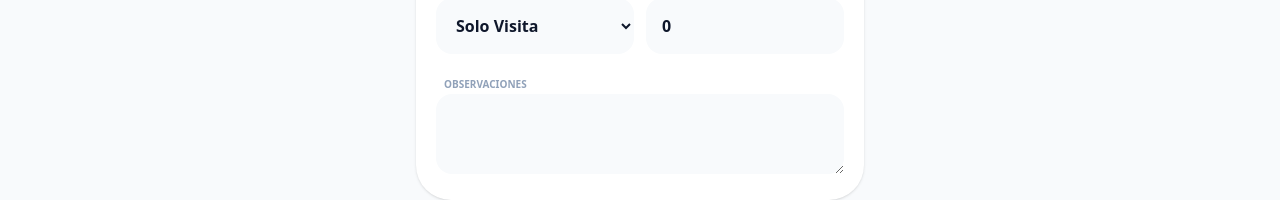
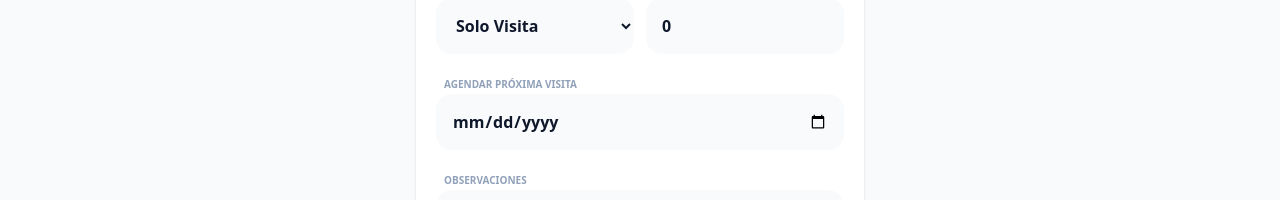
Before and after one commit to escalacontrolORJ/proaceites-app, a Next.js app: page /admin/asistencia in a window 1280 px wide. Shown: the part 301-501 px from the top of the page. Built offline with nearby package versions, Linux system fonts and the light colour scheme; no server answers; the database is empty.

Commit message:
FR30 visitas

```diff
--- a/app/admin/asistencia/page.tsx
+++ b/app/admin/asistencia/page.tsx
@@ -114,11 +114,10 @@ export default function RegistrarVisita() {
 
       alert("✅ Visita registrada con éxito")
 
-      // RESETEAR FORMULARIO PARA NUEVA VISITA
+      // RESETEAR TODO EL FORMULARIO
       setFotoTomada(false)
       setForm({ cliente_id: '', motivo: 'Visita', valor: 0, proxima_visita: '', observaciones: '' })
       setStatus('Listo para nuevo registro')
-      // Nos mantenemos en la misma página (No redirigimos al dashboard)
 
     } catch (err: any) {
       alert("Error: " + (err.message || "No se pudo guardar"))
@@ -131,7 +130,7 @@ export default function RegistrarVisita() {
     <div className="min-h-screen bg-slate-50 p-4 pb-24 text-slate-900 font-sans">
       <div className="max-w-lg mx-auto space-y-6">
         <header className="flex justify-between items-center">
-          <h1 className="text-2xl font-black italic uppercase tracking-tighter text-slate-900">Registro de Visita</h1>
+          <h1 className="text-2xl font-black italic uppercase tracking-tighter">Registro de Visita</h1>
         </header>
 
         <div className={`p-4 rounded-3xl text-center font-black uppercase text-[10px] tracking-widest shadow-sm ${gpsReady ? 'bg-emerald-100 text-emerald-600' : 'bg-amber-100 text-amber-600 animate-pulse'}`}>
@@ -162,6 +161,17 @@ export default function RegistrarVisita() {
               <label className="text-[10px] font-black text-slate-400 uppercase ml-2">Valor $</label>
               <input type="number" step="0.01" value={form.valor} className="w-full bg-slate-50 p-4 rounded-2xl font-bold" onChange={e => setForm({...form, valor: Number(e.target.value)})} />
             </div>
+          </div>
+
+          {/* CAMPO REINSTAURADO: PRÓXIMA VISITA */}
+          <div className="space-y-1">
+            <label className="text-[10px] font-black text-slate-400 uppercase ml-2">Agendar Próxima Visita</label>
+            <input
+              type="date"
+              value={form.proxima_visita}
+              className="w-full bg-slate-50 p-4 rounded-2xl font-bold outline-none"
+              onChange={e => setForm({...form, proxima_visita: e.target.value})}
+            />
           </div>
 
           <div className="space-y-1">
```
